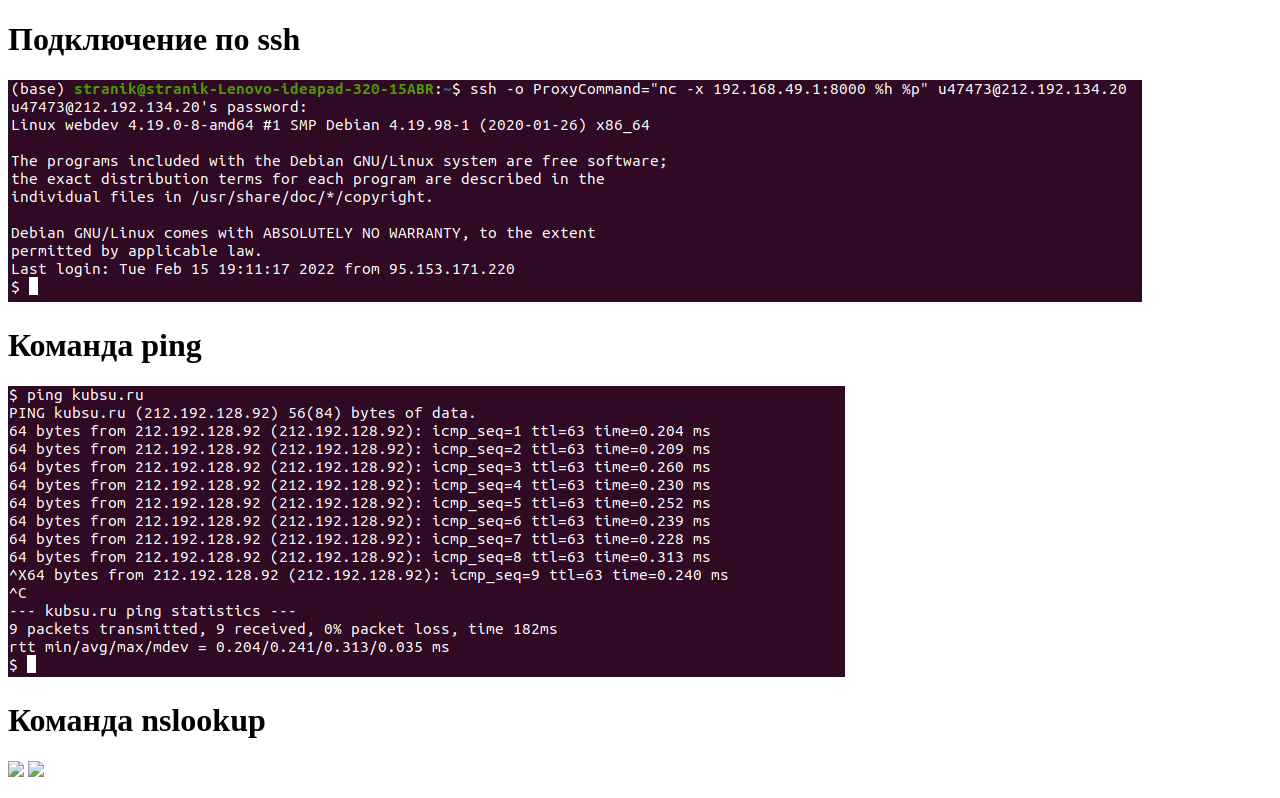
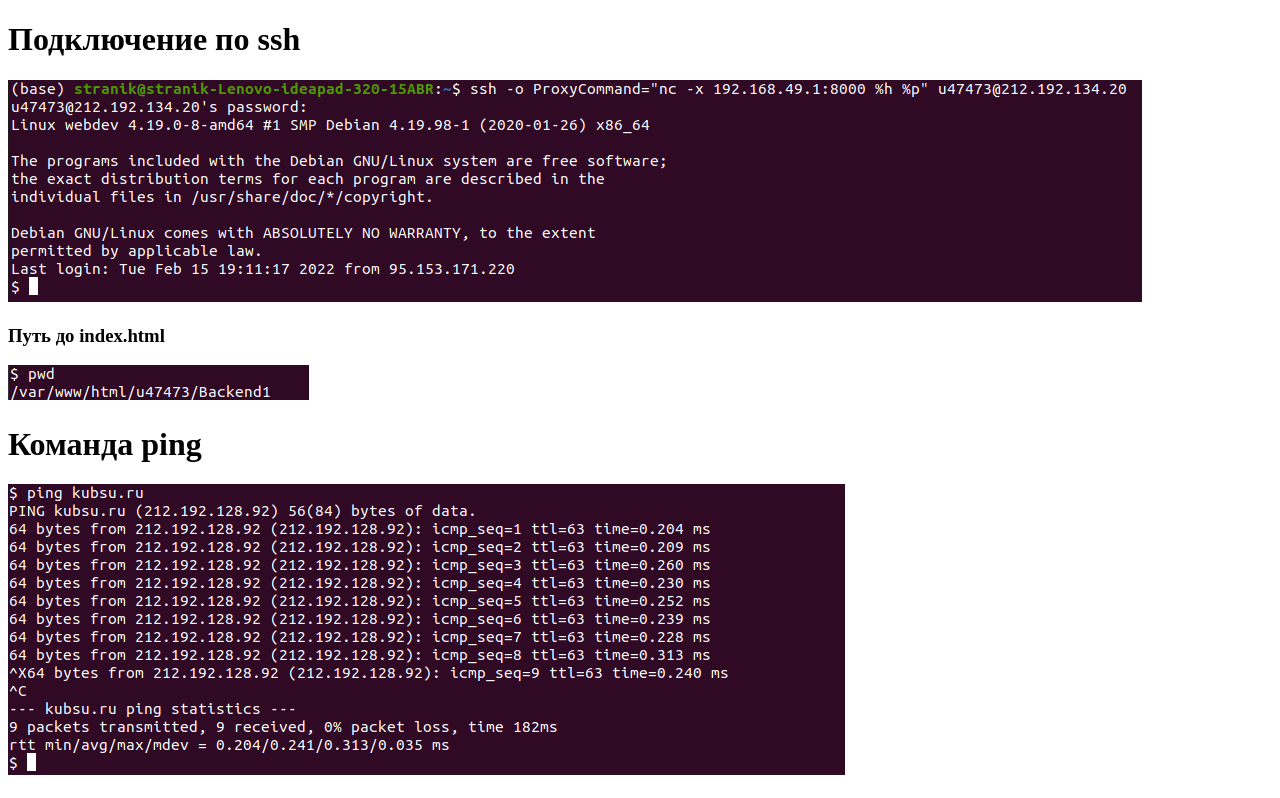
Before and after one commit to stranik28/Backend1, a plain HTML site: page index.html in a window 1280 px wide. Shown: the top 798 px of the page. Drawn offline with Linux system fonts and the light colour scheme.

Commit message:
add some pics

```diff
--- a/index.html
+++ b/index.html
@@ -7,13 +7,17 @@
 <body>
     <h1>Подключение по ssh</h1>
     <img src="img/ssh_connection.png">
+    <h3>Путь до index.html</h3>
+    <img src="img/path_to_index.png">
     <h1>Команда ping</h1>
     <img src="img/ping.png"/>
     <h1>Команда nslookup</h1>
-    <img src="img/nslookup_kubsu.png/">
-    <img src="img/nslookup_kubsu_dev.png/">
+    <img src="img/nslookup_kubsu.png"/>
+    <img src="img/nslookup_kubsu_dev.png"/>
     <h1>Команда whois</h1>
     <img src="img/whoois.png"/>
+    <h1>Команда gitclone</h1>
+    <img src="img/gitclone.png"/>
     <h1>Ftp-connection и Ftp-downloading</h1>
     <img src="img/ftp_connection.png"/>
     <img src="img/ftp_download.png"/>
```
Also changed, not shown: img/gitclone.png (added), img/path_to_index.png (added).
